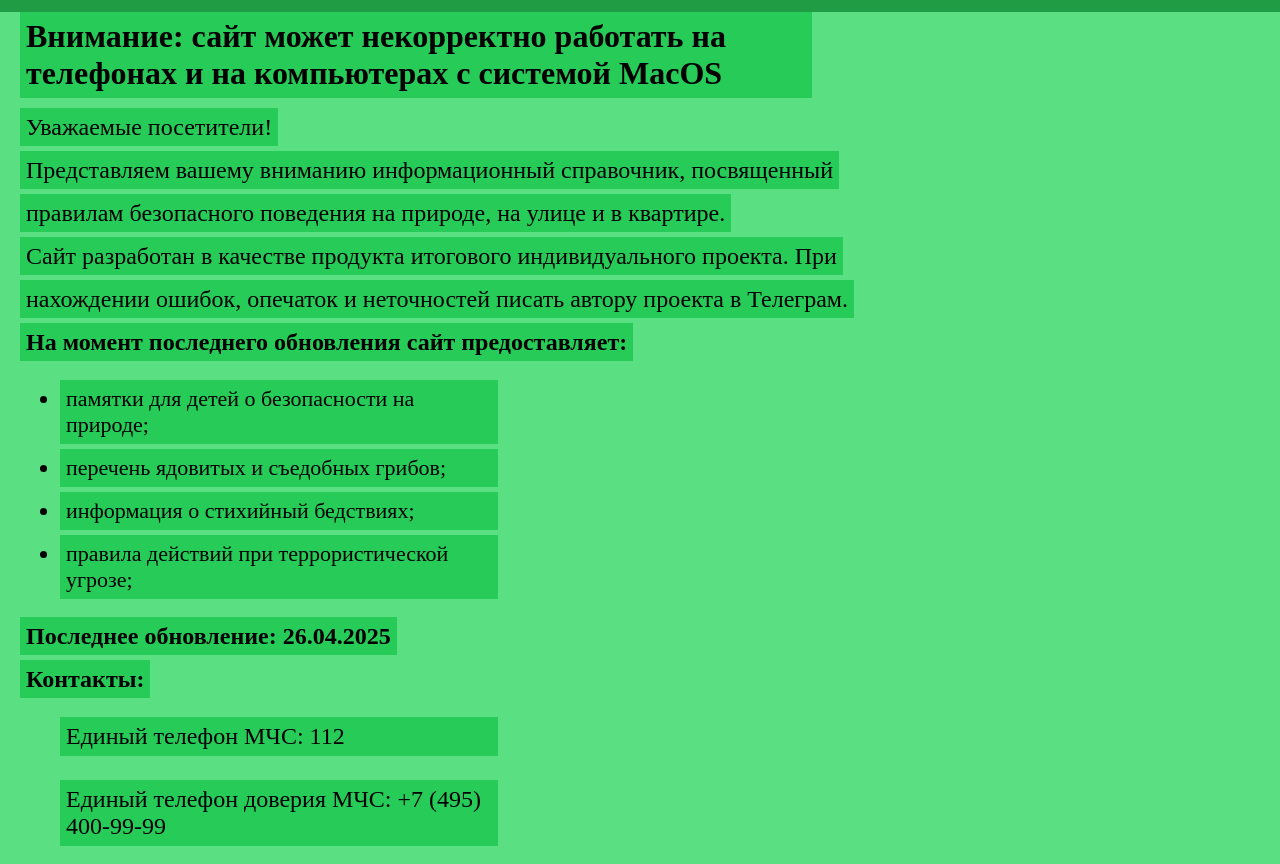
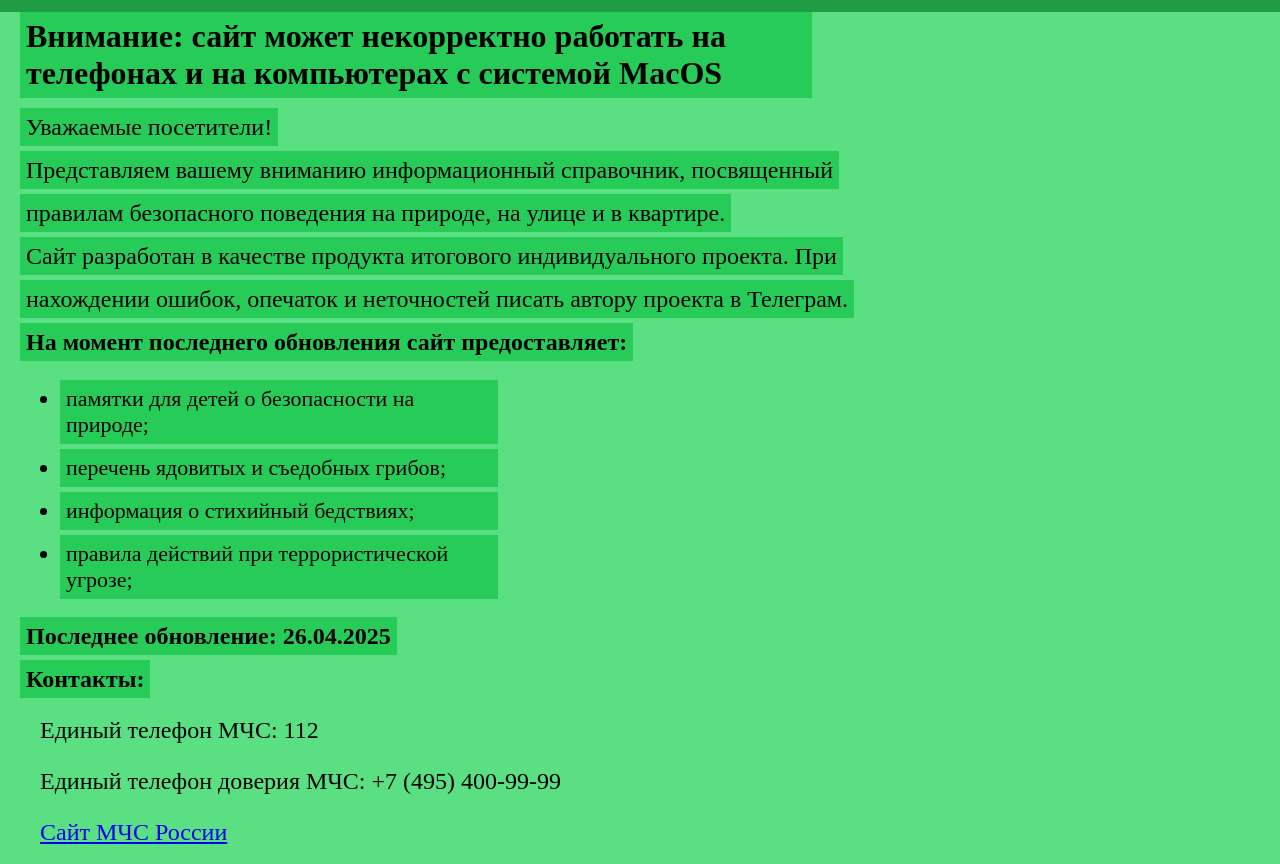
Before and after one commit to MilitaristProjects/SchoolProject1, a plain HTML site: page index.html in a window 1280 px wide. Shown: the part 88-952 px from the top of the page. Drawn offline with Linux system fonts and the light colour scheme.

Commit message:
Update index.html

```diff
--- a/index.html
+++ b/index.html
@@ -42,9 +42,9 @@
         <p>    </p>
         <b>Контакты:</b>
         <ul>
-            <p class="li1">Единый телефон МЧС:   112</p>
+            <p class="lis">Единый телефон МЧС:   112</p>
                 <p>    </p>
-            <p class="li1">Единый телефон доверия МЧС:   +7 (495) 400-99-99</p>
+            <p class="lis">Единый телефон доверия МЧС:   +7 (495) 400-99-99</p>
                 <p>    </p>
             <a href="https://mchs.gov.ru/">Сайт МЧС России</a>
                 <p>    </p>
```
